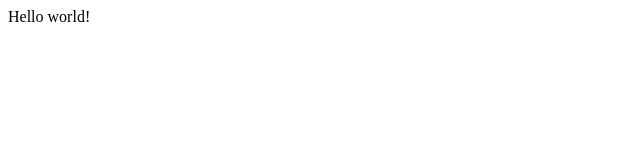
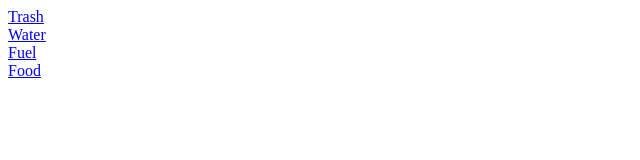
Before and after one commit to Summer-Squads-Red-Awesome/SS-Project, a Gatsby site: page / in a window 1280 px wide. Shown: the whole page, without its empty margins (0-640 px from the left). Built offline with nearby package versions, Linux system fonts and the light colour scheme; Gatsby itself is replaced by a stand-in of ours.

Commit message:
first commit, initial setup, basic links

```diff
--- a/src/pages/index.js
+++ b/src/pages/index.js
@@ -1,5 +1,29 @@
-import React from "react"
+import React from "react";
+import { Link } from "gatsby";
 
 export default function Home() {
-  return <div>Hello world!</div>
+  return (
+    <div className="homescreen">
+      <div className="link-container">
+        <Link classname="home-link" to="/trash">
+          Trash
+        </Link>
+      </div>
+      <div className="link-container">
+        <Link classname="home-link" to="/water">
+          Water
+        </Link>
+      </div>
+      <div className="link-container">
+        <Link classname="home-link" to="/fuel">
+          Fuel
+        </Link>
+      </div>
+      <div className="link-container">
+        <Link classname="home-link" to="/food">
+          Food
+        </Link>
+      </div>
+    </div>
+  )
 }
```
Also changed, not shown: src/pages/food.js (added, +9 -0 lines), src/pages/fuel.js (added, +9 -0 lines), src/pages/trash.js (added, +9 -0 lines), src/pages/water.js (added, +9 -0 lines), src/styles/global.css (added).
